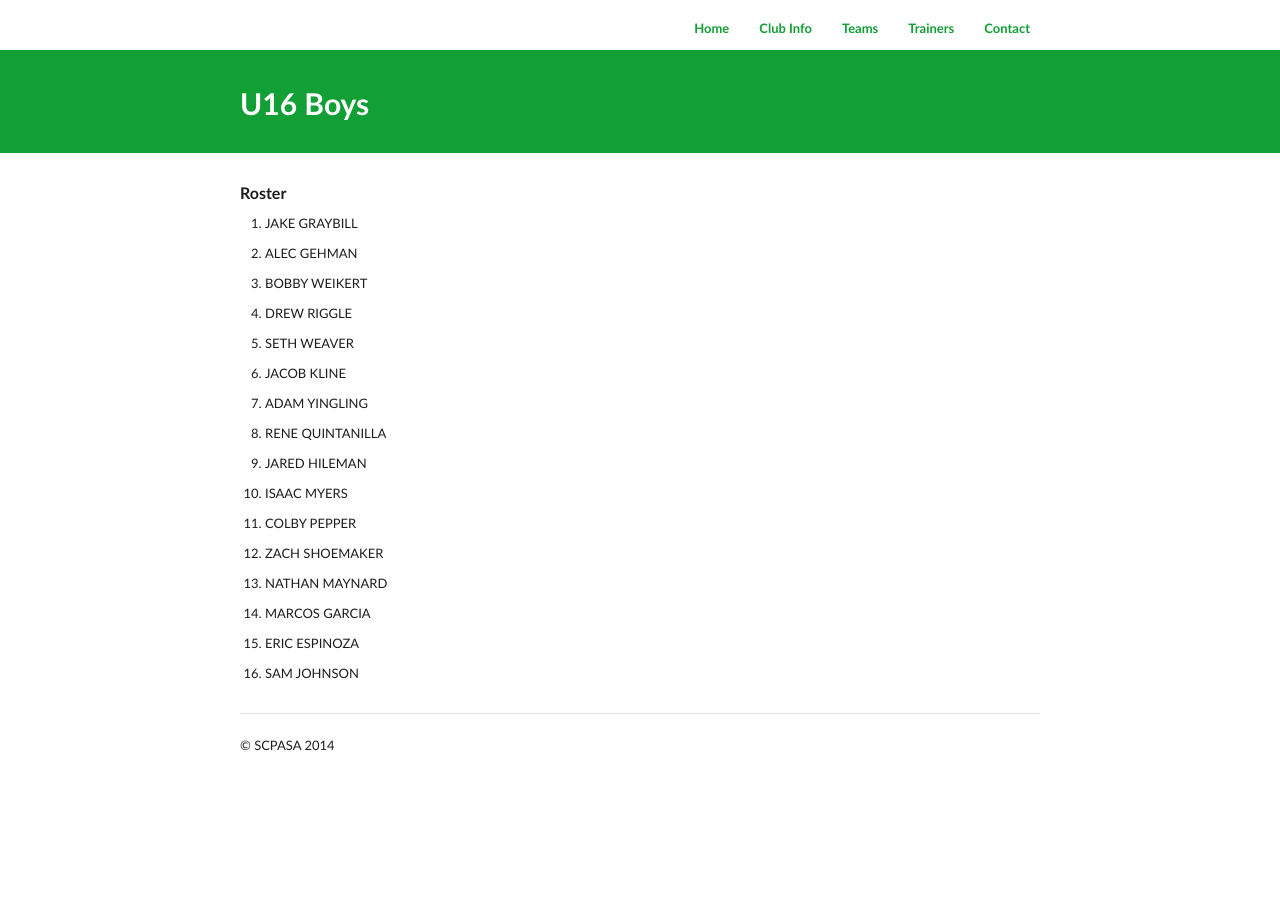
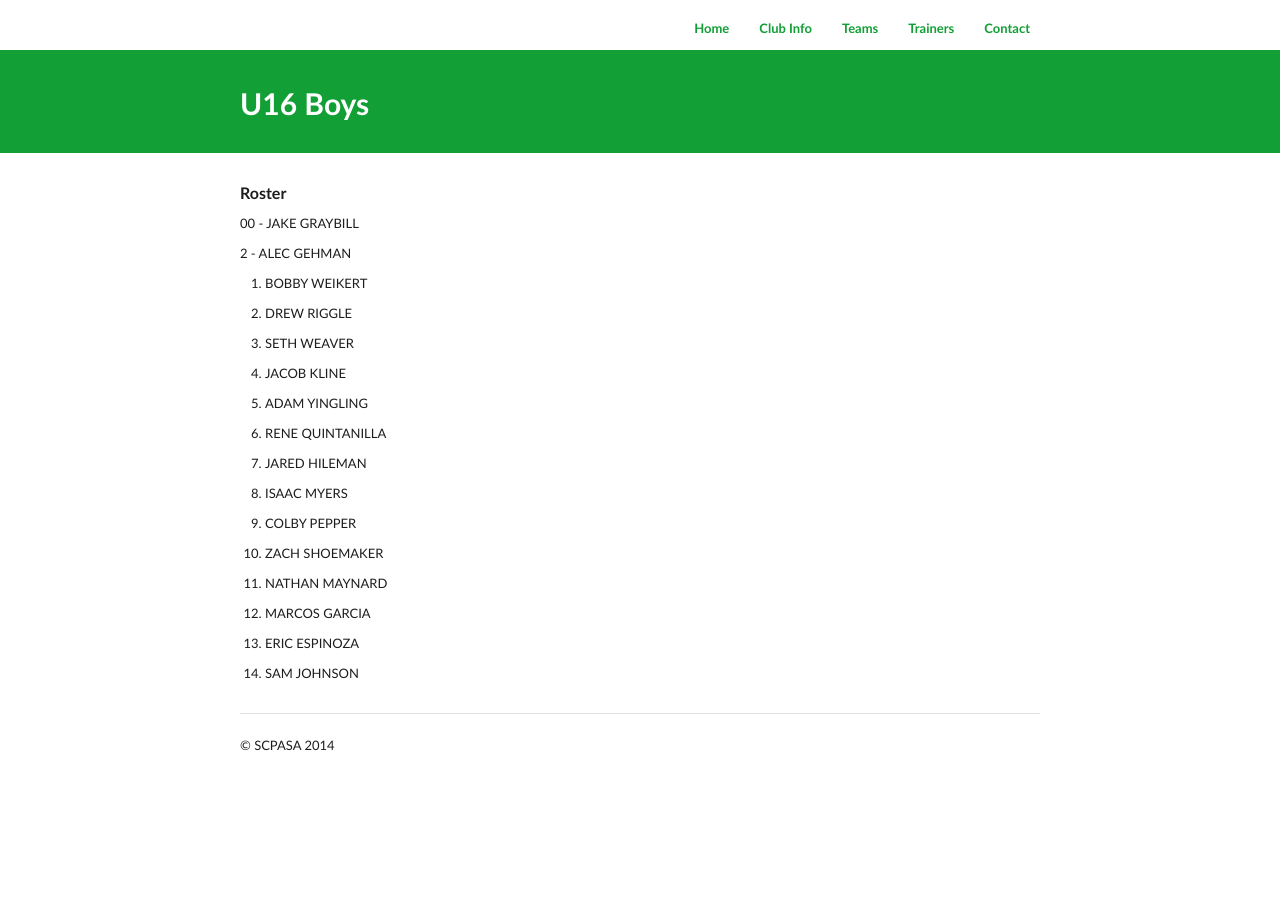
Before and after one commit to SCPASA/SCPASA.github.io, a Jekyll site: the page built from teams/U16-Boys.md, in a window 1280 px wide. Built offline with Jekyll 4.4.1, drawn with Linux system fonts in a browser that asks for light colours; Markdown is read by kramdown in place of the engine named in the settings.

Commit message:
Update U16-Boys.md

```diff
--- a/teams/U16-Boys.md
+++ b/teams/U16-Boys.md
@@ -8,9 +8,9 @@ permalink: /U16-Boys/
 
 #### Roster
 
-00. JAKE GRAYBILL
+00 - JAKE GRAYBILL
 
-2. ALEC GEHMAN
+2 - ALEC GEHMAN
 
 3. BOBBY WEIKERT
 
```
